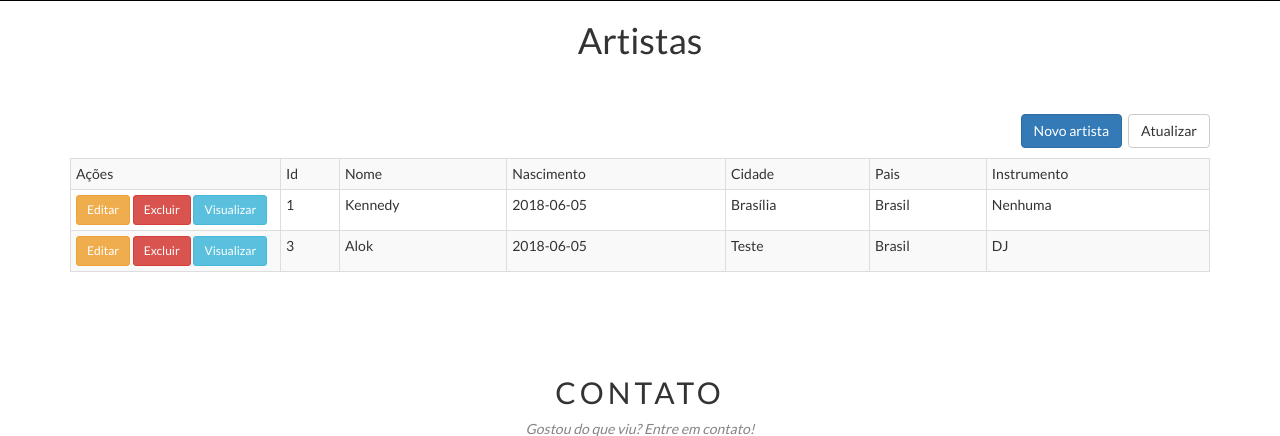
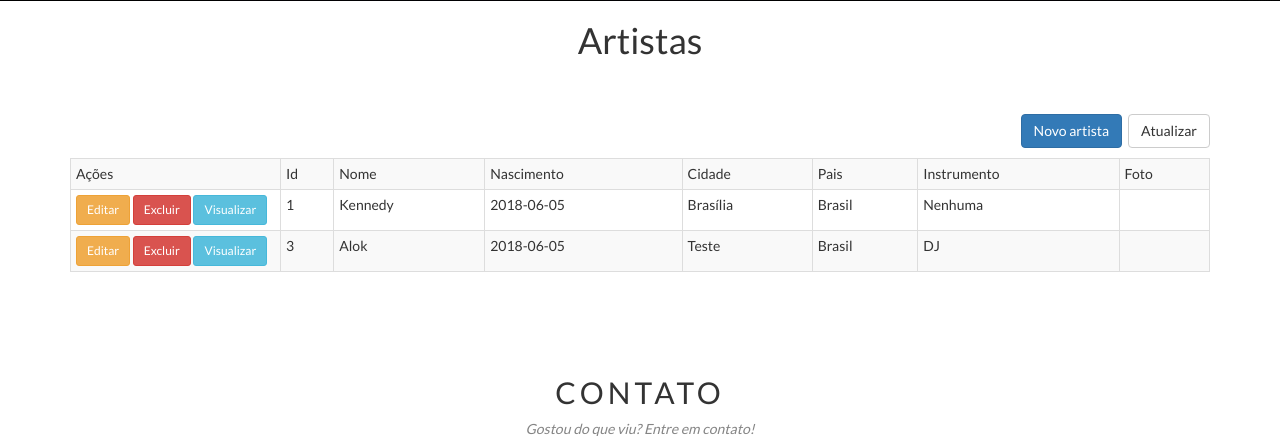
Before and after one commit to kennedyknd/KMusic, a PHP site: page /artista/index.php in a window 1280 px wide. Shown: the part 765-1201 px from the top of the page. Run offline with PHP 8.4, Linux system fonts and the light colour scheme; data comes from the database, SQL or seed files in the repository; data that the repository does not hold is empty.

```diff
--- a/artista/Artista.php
+++ b/artista/Artista.php
@@ -209,6 +209,19 @@ class Artista
         $this->id_banda = $id_banda;
     }
 
+    public function getFoto()
+    {
+        return $this->foto;
+    }
+
+    /**
+     * @param mixed $foto
+     */
+    public function setFoto($foto)
+    {
+        $this->foto = $foto;
+    }
+
     public function recuperarDados()
     {
         $conexao = new Conexao();
@@ -253,11 +266,23 @@ class Artista
         $id_genero = $dados['id_genero'];
         $id_gravadora = $dados['id_gravadora'];
         $id_banda = $dados['id_banda'];
+        $foto = $_FILES['foto']['name'];
+        $this->uploadFoto();
 
-        $sql = "INSERT INTO artista (nome, datanasci, cidade, pais, ocupacao, instrumento, paginaWeb, afiliacao, id_genero, id_gravadora, id_banda)";
-        $sql .= "VALUES ('$nome','$datanasci','$cidade','$pais','$ocupacao','$instrumento','$paginaWeb','$afiliacao','$id_genero','$id_gravadora','$id_banda')";
+        $sql = "INSERT INTO artista (nome, datanasci, cidade, pais, ocupacao, instrumento, paginaWeb, afiliacao, id_genero, id_gravadora, id_banda, foto)";
+        $sql .= "VALUES ('$nome','$datanasci','$cidade','$pais','$ocupacao','$instrumento','$paginaWeb','$afiliacao','$id_genero','$id_gravadora','$id_banda','$foto')";
 
         return $conexao->executar($sql);
+    }
+
+    public function uploadFoto(){
+
+        if ($_FILES['foto']['error'] == UPLOAD_ERR_OK)
+        {
+            $origem = $_FILES['foto']['tmp_name'];
+            $destino = '../upload/produto' . $_FILES['foto']['name'];
+            move_uploaded_file($origem, $destino);
+        }
     }
 
     public function alterar($dados)
--- a/artista/index.php
+++ b/artista/index.php
@@ -29,6 +29,7 @@ include_once '../cabecalho.php';
             <td>Cidade</td>
             <td>Pais</td>
             <td>Instrumento</td>
+            <td>Foto</td>
         </tr>
 
         <?php foreach ($artistas as $artista){
@@ -45,6 +46,7 @@ include_once '../cabecalho.php';
                 <td>{$artista['cidade']}</td>
                 <td>{$artista['pais']}</td>
                 <td>{$artista['instrumento']}</td>
+                <td>{$artista['foto']}</td>
             </tr>
         ";
         } ?>
--- a/artista/processamento.php
+++ b/artista/processamento.php
@@ -5,6 +5,11 @@ $artista = new Artista();
 
 switch ($_GET['acao']){
     case 'salvar':
+
+        $origem = $_FILES['foto']['tmp_name'];
+        $destino = '../upload/cliente/' . $_FILES['foto']['name'];
+        move_uploaded_file($origem, $destino);
+
         if(!empty($_POST['id_artista'])) {
             $artista->alterar($_POST);
         } else {
```
Also changed, not shown: artista/add.php (+12 -1 lines), upload/cliente/WIN_20181026_22_14_32_Pro.jpg (added).
